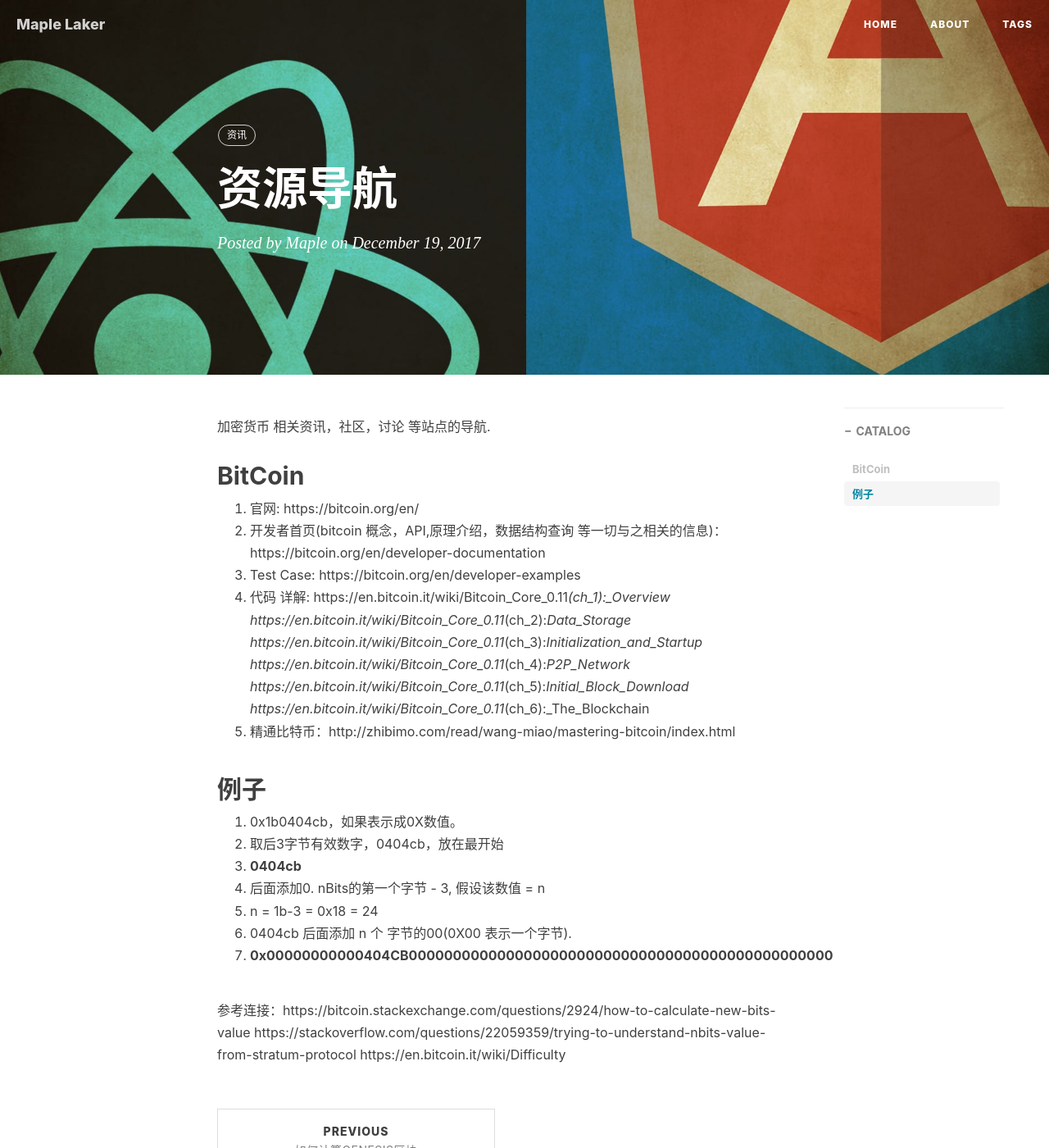
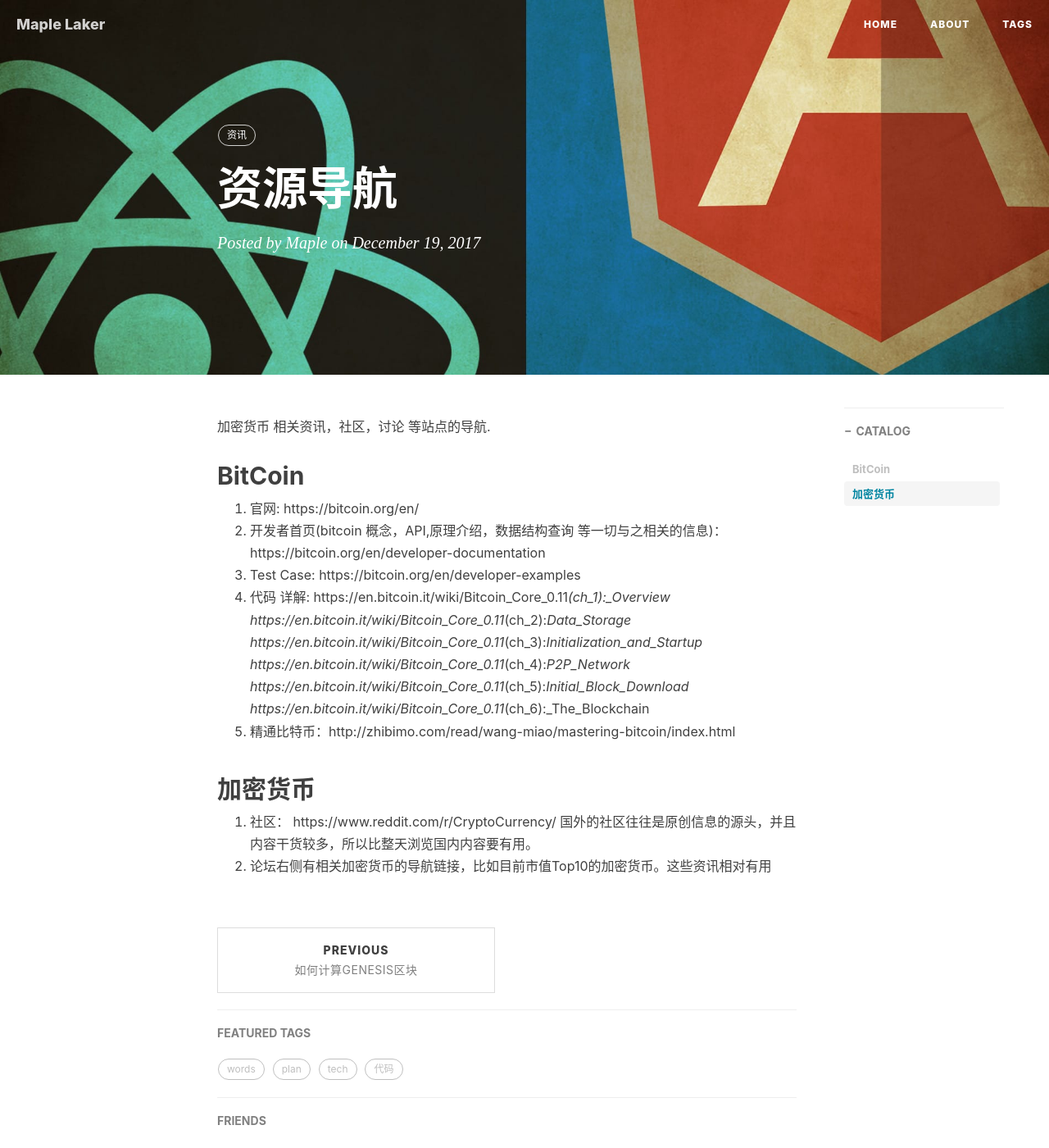
Before and after one commit to MapleLaker/MapleLaker.github.io, a Jekyll site: the page built from _posts/2017-12-19-资源导航.md, in a window 1280 px wide and 1400 px high. Shown: the whole window at 82% size. Built offline with Jekyll 4.4.1, drawn with Linux system fonts in a browser that asks for light colours; nearby versions of some CDN libraries; comment, search, counter and statistics services are not loaded.

Commit message:
Update 2017-12-19-资源导航.md

```diff
--- a/_posts/2017-12-19-资源导航.md
+++ b/_posts/2017-12-19-资源导航.md
@@ -22,16 +22,7 @@
                 https://en.bitcoin.it/wiki/Bitcoin_Core_0.11_(ch_6):_The_Blockchain
  5. 精通比特币：http://zhibimo.com/read/wang-miao/mastering-bitcoin/index.html
 
-## 例子
-1. 0x1b0404cb，如果表示成0X数值。
-2. 取后3字节有效数字，0404cb，放在最开始
-3. **0404cb**
-4. 后面添加0. nBits的第一个字节 - 3, 假设该数值 = n
-5. n = 1b-3 = 0x18 = 24
-6. 0404cb 后面添加 n 个 字节的00(0X00 表示一个字节).
-7. **0x00000000000404CB000000000000000000000000000000000000000000000000**
-
-
-参考连接：https://bitcoin.stackexchange.com/questions/2924/how-to-calculate-new-bits-value
-https://stackoverflow.com/questions/22059359/trying-to-understand-nbits-value-from-stratum-protocol
-https://en.bitcoin.it/wiki/Difficulty
+## 加密货币
+1. 社区： https://www.reddit.com/r/CryptoCurrency/
+国外的社区往往是原创信息的源头，并且内容干货较多，所以比整天浏览国内内容要有用。
+2. 论坛右侧有相关加密货币的导航链接，比如目前市值Top10的加密货币。这些资讯相对有用
```
